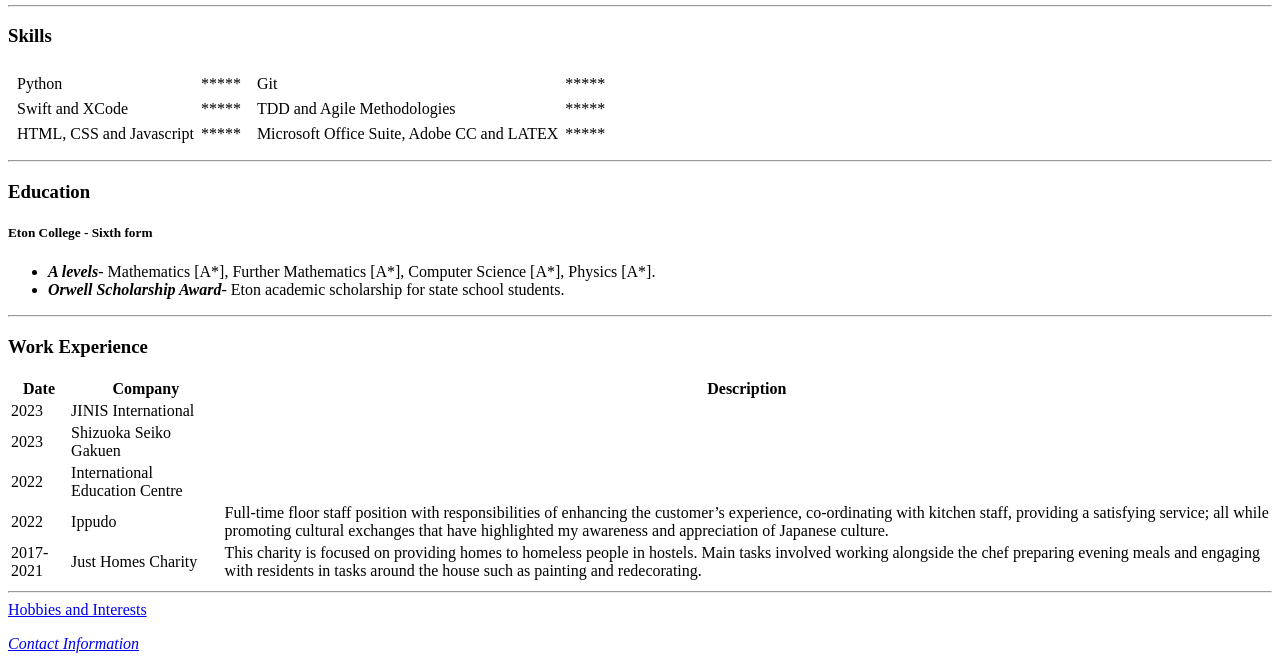
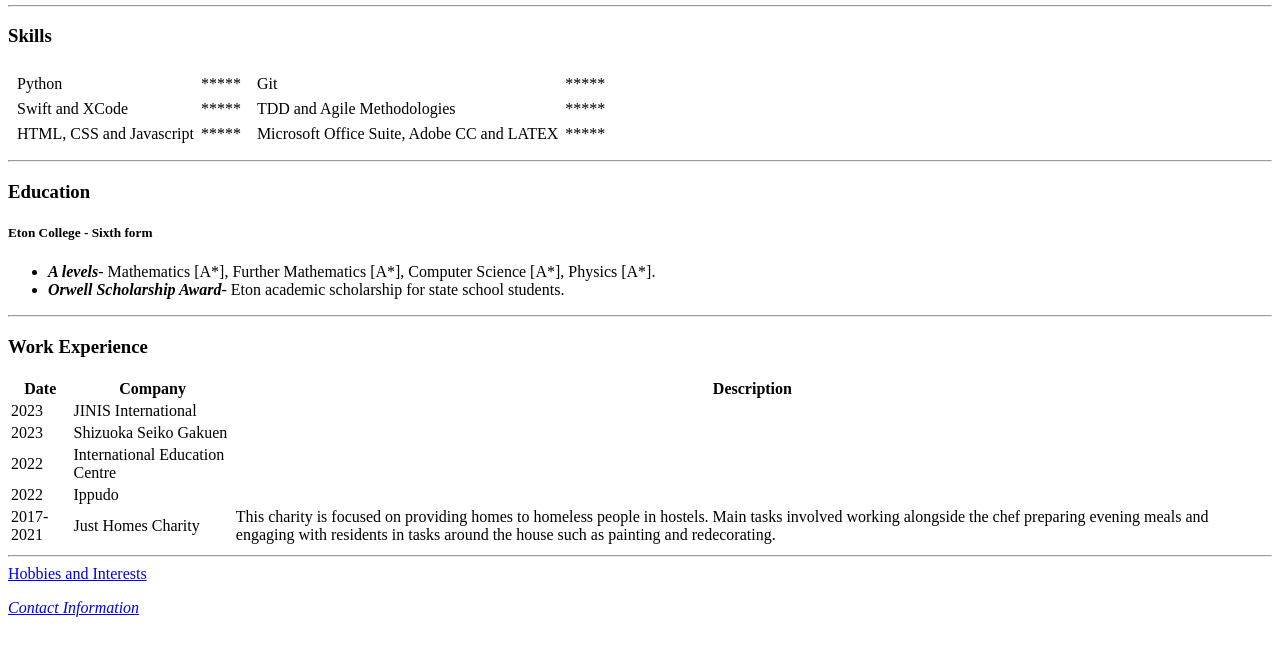
Before and after one commit to AaronIsaacRex/cv, a plain HTML site: page index.html in a window 1280 px wide. Shown: the part 317-986 px from the top of the page. After the commit the page ends 950 px from the top, so only its background shows below. Drawn offline with Linux system fonts and the light colour scheme.

Commit message:
Change Ippudo

```diff
--- a/index.html
+++ b/index.html
@@ -101,9 +101,6 @@
             <tr>
                 <td>2022</td>
                 <td>Ippudo</td>
-                <td>
-                    Full-time floor staff position with responsibilities of enhancing the customer’s experience, co-ordinating with kitchen staff, providing a satisfying service; all while promoting cultural exchanges that have highlighted my awareness and appreciation of Japanese culture.
-                </td>
             </tr>
             <tr>
                 <td>2017-2021</td>
```
